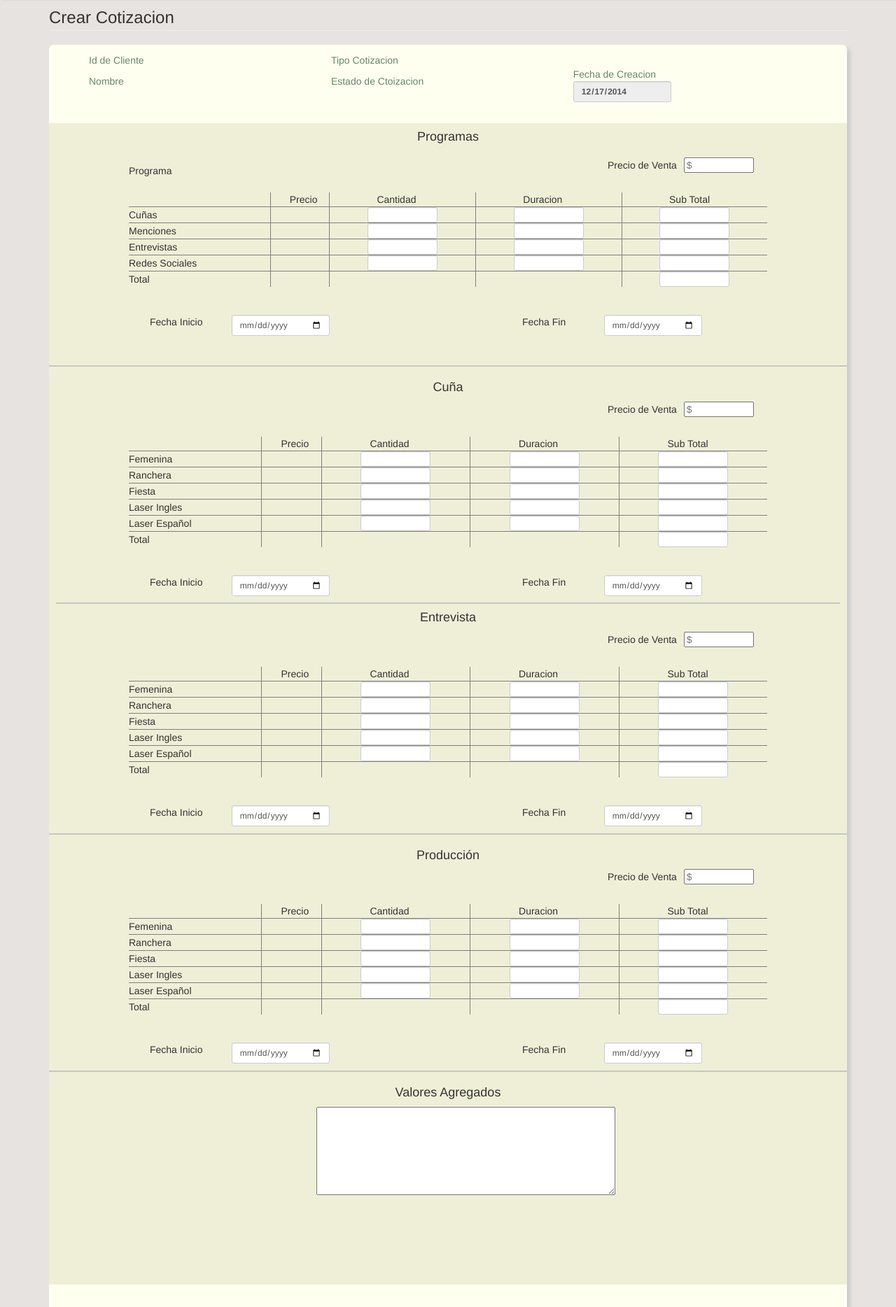
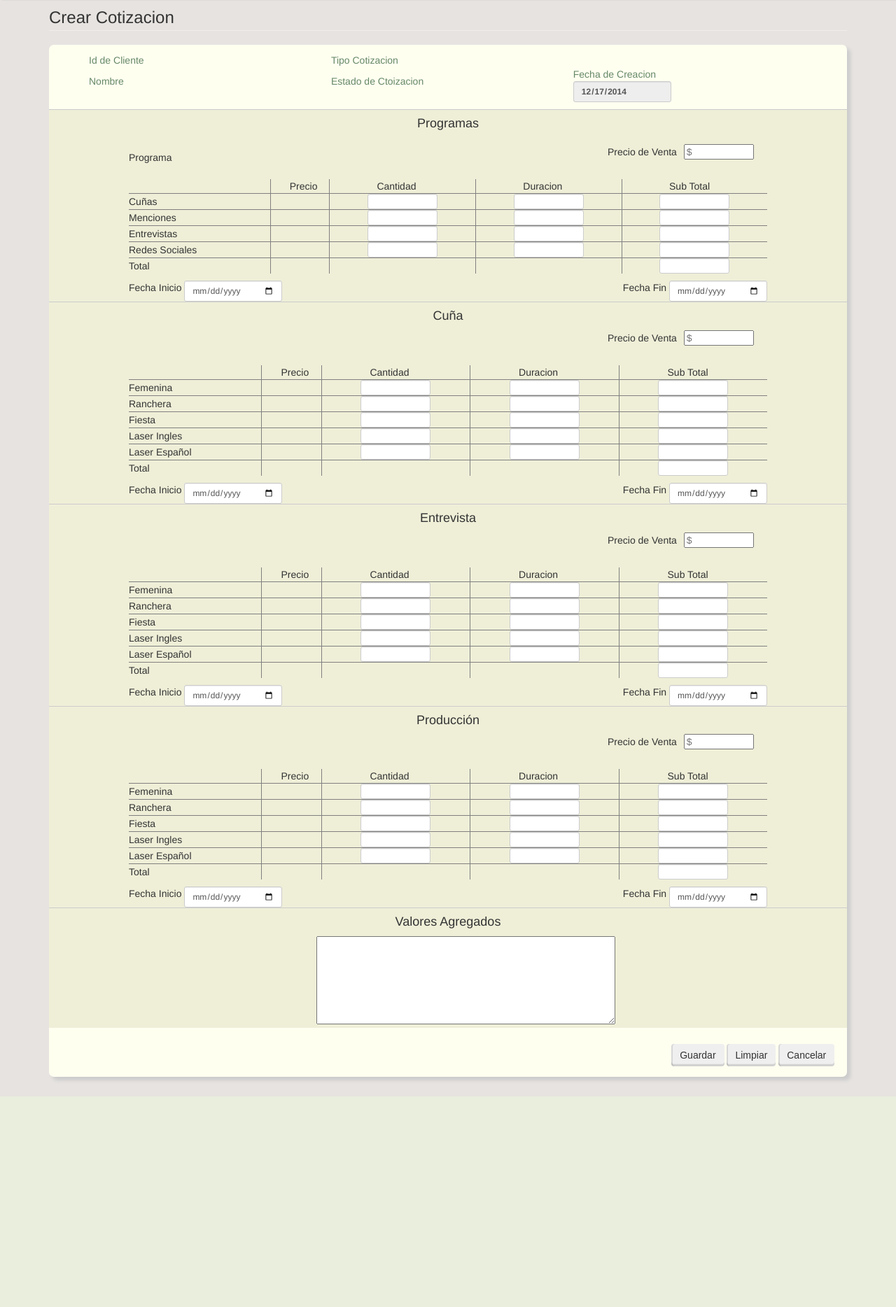
Before and after one commit to byronpenna/radiostereo, a CodeIgniter app: the page made by application/views/cotizacion/crearCotizacion.php in a window 1280 px wide. Shown: the part 52-1920 px from the top of the page at 70% size. After the commit the page ends 1600 px from the top, so only its background shows below. Run offline with CodeIgniter, Linux system fonts and the light colour scheme; data that the repository does not hold is empty.

Commit message:
cotizacion1
cotzacion

```diff
--- a/application/views/ListaClientes/clientes.php
+++ b/application/views/ListaClientes/clientes.php
@@ -1,4 +1,4 @@
-<div class="container" id="contenedorClientes" />
+<div class="container" id="contenedorClientes">
     <h3>Listado de Clientes</h3>
     <hr id="hr">
     <nav class="tu">
--- a/application/views/cotizacion/crearCotizacion.php
+++ b/application/views/cotizacion/crearCotizacion.php
@@ -4,6 +4,11 @@
 	<?php
 		$this->load->view("estructura/head.php");
 	?>
+    <style type="text/css" media="screen">
+        body{
+            padding-bottom: 2em;
+        }
+    </style>
 </head>
 <body>
     <?php
@@ -32,8 +37,8 @@
     		</article>
 			<section id="contCotSer">
                 <!-- Contenedor para los programas -->
+				<article id="conProgra">
                     <h4 class="text-center">Programas</h4>
-				<article id="conProgra">
                     <article class="titleAddCot"><span>Programa </span><span><?php echo $Prog;?></span></article>
                     <article class="contPVenta"><span>Precio de Venta </span><span><input type="text" class="soloNumeros" name="pventa" value="" placeholder="$" class="form-control input-sm" required></span></article>
                     <article class="cuerpo">
@@ -48,7 +53,7 @@
                             <tr>
                                 <td>Cuñas</td>
                                 <td><?php echo $Precios; ?></td>
-                                <td><input type="text" name="" value="" validacion='[0-9]' class="form-control input-sm inAddCot soloNumeros"></td>
+                                <td><input type="text" name="" value="" class="form-control input-sm inAddCot"></td>
                                 <td><input type="text" name="" value="  " class="form-control input-sm inAddCot "></td>
                                 <td><input type="text" name="" value="" class="form-control input-sm inAddCot"></td>
                             </tr>
@@ -81,24 +86,15 @@
                                 <td><input type="text" name="" value="" class="form-control input-sm inAddCot"></td>
                             </tr>
                         </table>
-                        <article class="col-lg-5 fechasFooter">
+                        <article class="fechasFooter">
                             <article class="fechaInicio">
-                                <article class="col-lg-4">
                                     <span>Fecha Inicio </span>
-                                </article>
-                                <article class="col-lg-8">
                                     <span>
                                         <input type="date" name="pventa" value="" placeholder="$" class="form-control input-sm medios" required>
                                     </span>
                             </article>
-                            </article>
-                        </article>
-                    <article class="col-lg-offset-2 col-lg-5 fechasFooter">
                             <article class="fechaFin" >
-                            <article class="col-lg-4">
                                 <span >Fecha Fin </span>
-                            </article>
-                            <article class="col-lg-8">
                                 <span>
                                     <input type="date" name="pventa" value="" placeholder="$" class="form-control input-sm medios" required>
                                 </span>
@@ -106,12 +102,10 @@
                     </article>
                     </article>
                 </article>
-                </article>
-                <hr>
                 <!-- Finaliza Contenedor para los programas -->
                 <!-- Contenedor para las Cuñas -->
+                <article id="conProgra">
                     <h4 class="text-center">Cu&ntilde;a</h4>
-                <article id="conProgra">
                     <article class="conttPVenta"><span>Precio de Venta </span><span><input type="text" class="soloNumeros" name="pventa" value="" placeholder="$" class="form-control input-sm" required></span></article>
                     <article class="cuerpo">
                         <table border=0 width="100%" rules="all">
@@ -165,24 +159,15 @@
                                 <td><input type="text" name="" value="" class="form-control input-sm inAddCot"></td>
                             </tr>
                         </table>
-                        <article class="col-lg-5 fechasFooter">
+                        <article class="fechasFooter">
                             <article class="fechaInicio">
-                                <article class="col-lg-4">
                                     <span>Fecha Inicio </span>
-                                </article>
-                                <article class="col-lg-8">
                                     <span>
                                         <input type="date" name="pventa" value="" placeholder="$" class="form-control input-sm medios" required>
                                     </span>
                             </article>
-                            </article>
-                        </article>
-                    <article class="col-lg-offset-2 col-lg-5 fechasFooter">
                             <article class="fechaFin" >
-                            <article class="col-lg-4">
                                 <span >Fecha Fin </span>
-                            </article>
-                            <article class="col-lg-8">
                                 <span>
                                     <input type="date" name="pventa" value="" placeholder="$" class="form-control input-sm medios" required>
                                 </span>
@@ -190,12 +175,10 @@
                     </article>
                     </article>
                 </article>
-                </article>
-                <hr class="hr">
                 <!-- Finaliza contenedor de las cuñas -->
                 <!-- Contenedor para las Entrevistas -->
+                <article id="conProgra">
                     <h4 class="text-center">Entrevista</h4>
-                <article id="conProgra">
                     <article class="conttPVenta"><span>Precio de Venta </span><span><input type="text" class="soloNumeros"  name="pventa" value="" placeholder="$" class="form-control input-sm" required></span></article>
                     <article class="cuerpo">
                         <table border=0 width="100%" rules="all">
@@ -249,24 +232,15 @@
                                 <td><input type="text" name="" value="" class="form-control input-sm inAddCot"></td>
                             </tr>
                         </table>
-                        <article class="col-lg-5 fechasFooter">
+                        <article class="fechasFooter">
                             <article class="fechaInicio">
-                                <article class="col-lg-4">
                                     <span>Fecha Inicio </span>
-                                </article>
-                                <article class="col-lg-8">
                                     <span>
                                         <input type="date" name="pventa" value="" placeholder="$" class="form-control input-sm medios" required>
                                     </span>
                             </article>
-                            </article>
-                        </article>
-                    <article class="col-lg-offset-2 col-lg-5 fechasFooter">
                             <article class="fechaFin" >
-                            <article class="col-lg-4">
                                 <span >Fecha Fin </span>
-                            </article>
-                            <article class="col-lg-8">
                                 <span>
                                     <input type="date" name="pventa" value="" placeholder="$" class="form-control input-sm medios" required>
                                 </span>
@@ -274,12 +248,10 @@
                     </article>
                     </article>
                 </article>
-                </article>
-                <hr>
                 <!-- Finaliza contenedor de las entrevistas -->
                 <!-- Contenedor para las Producciones -->
+                <article id="conProgra">
                     <h4 class="text-center">Producci&oacute;n</h4>
-                <article id="conProgra">
                     <article class="conttPVenta"><span>Precio de Venta </span><span><input type="text" class="soloNumeros" name="pventa" value="" placeholder="$" class="form-control input-sm" required></span></article>
                     <article class="cuerpo">
                         <table border=0 width="100%" rules="all">
@@ -333,24 +305,15 @@
                                 <td><input type="text" name="" value="" class="form-control input-sm inAddCot"></td>
                             </tr>
                         </table>
-                        <article class="col-lg-5 fechasFooter">
+                        <article class="fechasFooter">
                             <article class="fechaInicio">
-                                <article class="col-lg-4">
                                     <span>Fecha Inicio </span>
-                                </article>
-                                <article class="col-lg-8">
                                     <span>
                                         <input type="date" name="pventa" value="" placeholder="$" class="form-control input-sm medios" required>
                                     </span>
                             </article>
-                            </article>
-                        </article>
-                    <article class="col-lg-offset-2 col-lg-5 fechasFooter">
                             <article class="fechaFin" >
-                            <article class="col-lg-4">
                                 <span >Fecha Fin </span>
-                            </article>
-                            <article class="col-lg-8">
                                 <span>
                                     <input type="date" name="pventa" value="" placeholder="$" class="form-control input-sm medios" required>
                                 </span>
@@ -358,19 +321,23 @@
                     </article>
                     </article>
                 </article>
-                </article>
-                <hr>
+
                 <!-- Finaliza contenedor de las Produccion -->
                 <!-- Contenedor para las Producciones -->
+                <article id="conProgra">
                     <h4  class="text-center">Valores Agregados</h4>
-                <article id="conProgra">
                     <article id="textAddCot">
                         <textarea name="" cols="50" rows="6" ></textarea>
                     </article>
                 </article>
                 <!-- Finaliza contenedor de las Produccion -->
 			</section>
-            <!-- <input type="submit" name="" value=""> -->
+            <!-- Finaliza contenedor de los servicios -->
+            <article id="contBtnAddCot">
+                <input type="submit" name="" value="Guardar" class="btn btn-m  btnAddCot">
+                <input type="submit" name="" value="Limpiar" class="btn btn-m  btnAddCot">
+                <input type="submit" name="" value="Cancelar" class="btn btn-m  btnAddCot">
+            </article>
     	</section>
     </section>
 </body>
--- a/resources/css/estilo.css
+++ b/resources/css/estilo.css
@@ -225,26 +225,21 @@ text-decoration:none;
 }
 #mainCot{
   width:100%;
-  height:1900px;
+  height:auto;
   background:rgba(255,255,240,1);
   border-radius:0.5em;
   box-shadow: 5px 5px 5px #CCCCCC;
-  padding-bottom: 1em;
+  padding-bottom: 5em;
 }
 #contCotSer{
   background:rgba(214,215,181,0.4);
   width: 100%;
-  height:1660px;
+  height:auto;
   padding-top:0.5px;
-  margin-top:20px;
 }
 #mainCot hr{
   border: 1px solid rgba(26,49,89,0.2);
   margin-top:-874px;
-}
-.hr{
-  margin-top: -100px;
-  margin:10px;
 }
 #textAddCot{
   margin:auto;
@@ -299,6 +294,8 @@ text-decoration:none;
 }
 #conProgra{
   height:70%;
+  border-top:1px solid #CCCCCC;
+  box-shadow: 0.5em 0.5em 0.5em solid #000000;
 }
 .contPVenta{
   width:26%;
@@ -343,5 +340,21 @@ text-decoration:none;
   width:35%;
 }
 .fechasFooter{
-  margin-top:40px;
+  margin-top:10px;
+  width:100%;
 }
+.fechasFooter article{
+  display: inline-block;
+}
+.fechasFooter span{
+  display: inline-block;
+  vertical-align: top;
+}
+.fechaFin{
+  float:right;
+}
+#contBtnAddCot{
+  width: 22%;
+  float:right;
+  margin-top:2%;
+}
--- a/resources/js/universales/function.js
+++ b/resources/js/universales/function.js
@@ -19,6 +19,7 @@ function getBaseURL() {
 	    return baseURL + "/";
 	}
 }
+
 // Validar los keypress
 	function probarExp(exp,texto){
 		return exp.test(texto);
--- a/resources/js/universales/script.js
+++ b/resources/js/universales/script.js
@@ -15,9 +15,9 @@ $(document).ready(function(){
 
 	//keypress
 	$(document).on("keypress",".soloNumeros",function(e){//evento para validar si es un numero
-		el 			= 	$(this).val();
-		exp 		= 	/[a-z]/;
-		caracter 	=	getCharFromEvent(e);
+		el 			= $(this).val();
+		exp 		= /[0-9 \.]/;
+		caracter 	=getCharFromEvent(e);
 		if(testExpression(e, exp)){
 			if(el.indexOf('.')!=-1){
 				if(caracter=="."){
@@ -29,6 +29,7 @@ $(document).ready(function(){
 		}
 	});
 
+
 	//Evento para evitar copiar,pegar y cortar dentro de un TextBox
 
 	$('*').bind("cut copy paste",function(e) {
```
Lines whose indentation alone changed are shown as unchanged.
